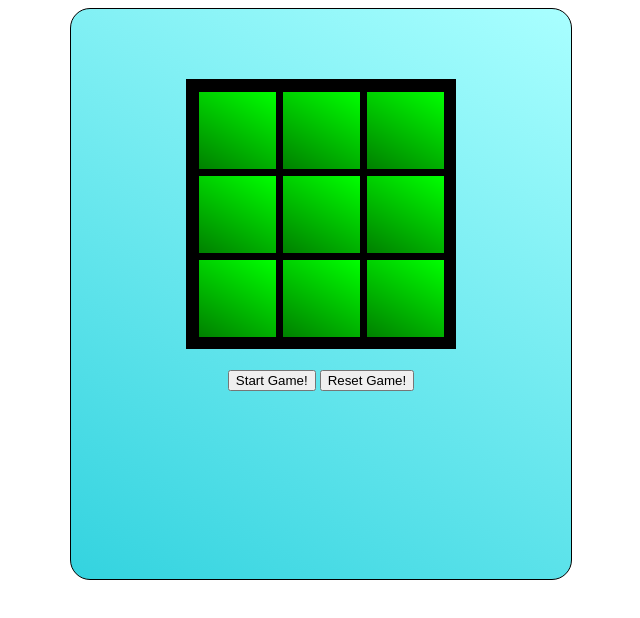
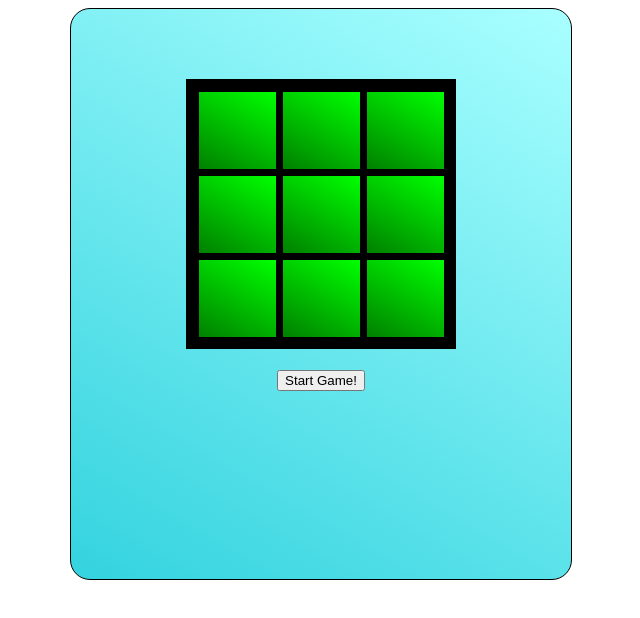
Before and after one commit to AceSlash345/Tic-Tac-Toe, a plain HTML site: page index.html in a window 1280 px wide. Shown: the whole page, without its empty margins (319-959 px from the left). Drawn offline with Linux system fonts and the light colour scheme.

Commit message:
Update index.html

```diff
--- a/index.html
+++ b/index.html
@@ -41,18 +41,13 @@
                 <div  id="box9" class="box9">
                     <li id="block9" class="placement"></li>
                 </div>
-<!--             <div class ="foreground">
-                    <div class="boxy1"><h1>TIC-</h1></div>
-                    <div class="boxy2"><h1>TAC-</h1></div>
-                    <div class="boxy3"><h1>TOE</h1></div>
-                    <div class="boxy4"><h1>START</h1></div>
-                </div> -->
+
                 </ul>
                 <div class="center">
                     <h1 id="myTurn"></h1>
                     <h2 id ="winner"></h2>
                     <button id="startGame">Start Game!</button>
-                    <button id="resetGame">Reset Game!</button>
+
                 </div>
                 <div>
                 <p id="test"></p>
```
